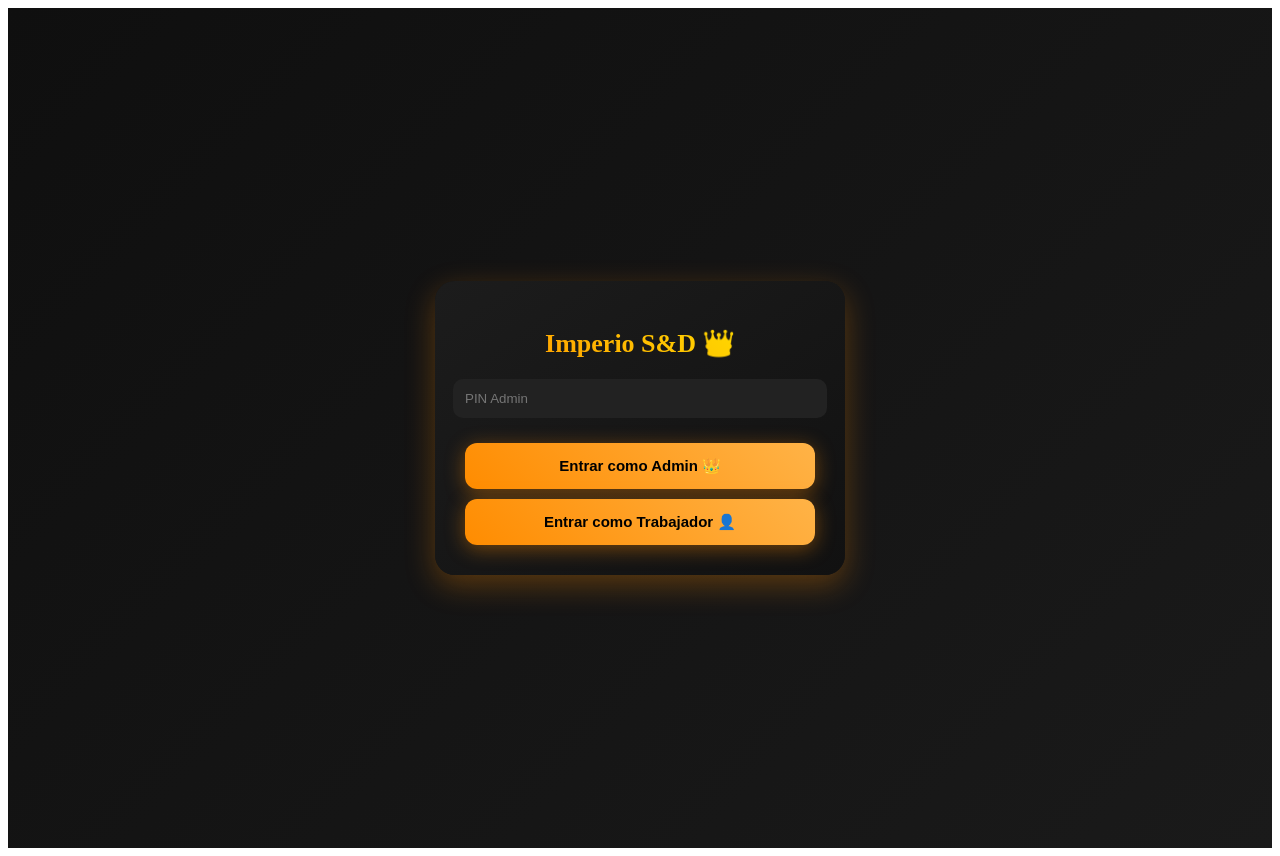
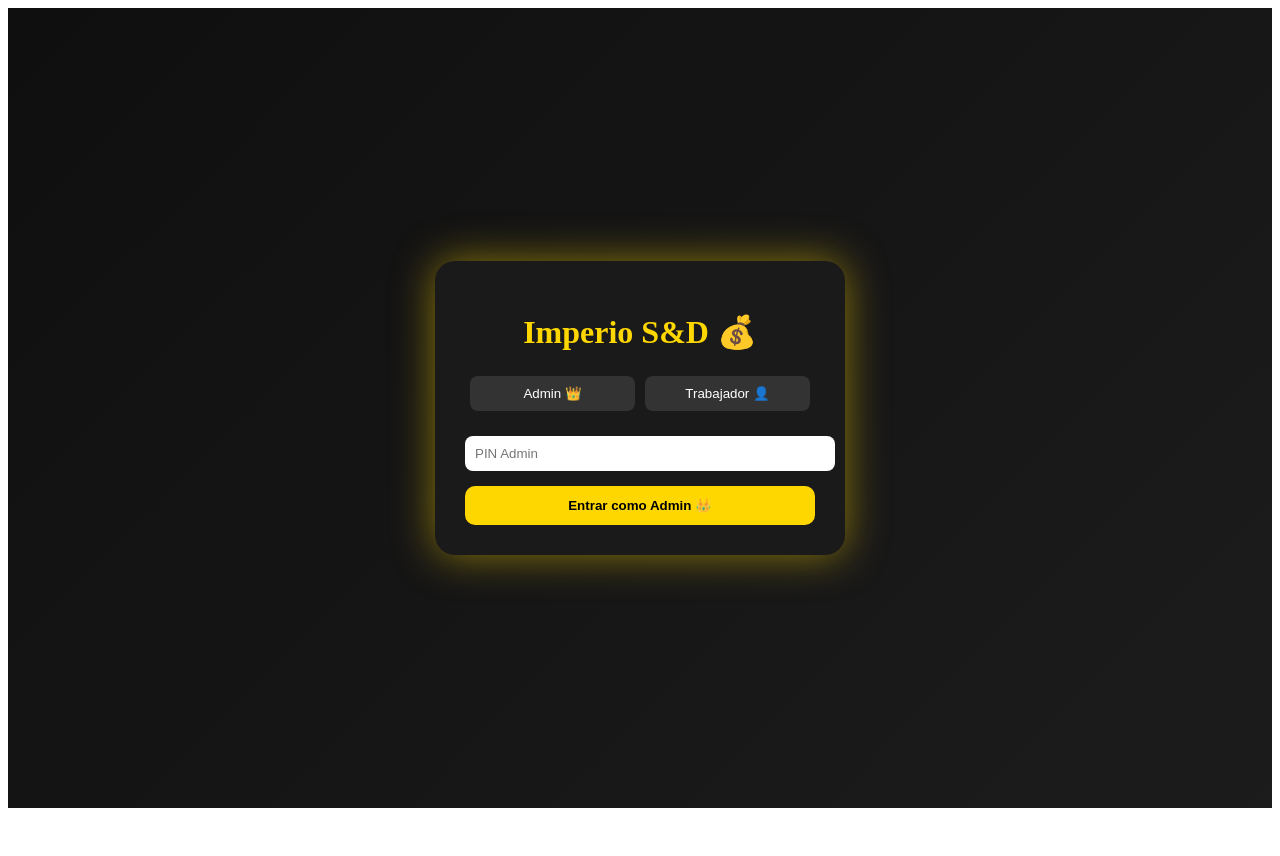
Before and after one commit to trprince81/Rey-Control, a Next.js app: page /login in a window 1280 px wide. After the commit the page ends 816 px from the top, so only its background shows below. Built offline with nearby package versions, Linux system fonts and the light colour scheme; no server answers.

Commit message:
login.js

```diff
--- a/pages/login.js
+++ b/pages/login.js
@@ -1,44 +1,100 @@
+import { useState } from "react";
 import { useRouter } from "next/router";
-import { useState } from "react";
+import { supabase } from "../lib/supabase";
 
 export default function Login() {
   const router = useRouter();
-  const [pin, setPin] = useState("");
 
-  const ADMIN_PIN = "caro13"; //
+  const [modo, setModo] = useState("admin");
+  const [pinAdmin, setPinAdmin] = useState("");
+  const [nombre, setNombre] = useState("");
+  const [pinTrabajador, setPinTrabajador] = useState("");
 
-  function handleLogin(role) {
-    if (role === "admin") {
-      if (pin.trim() === ADMIN_PIN) {
+  async function entrarAdmin() {
+    if (pinAdmin === "carolynsd") {
       router.push("/admin");
     } else {
-        alert("PIN incorrecto");
+      alert("PIN incorrecto ❌");
     }
-    } else {
+  }
+
+  async function entrarTrabajador() {
+    if (!nombre || !pinTrabajador) {
+      alert("Completa todos los campos");
+      return;
+    }
+
+    const { data, error } = await supabase
+      .from("trabajadores")
+      .select("*")
+      .eq("nombre", nombre)
+      .eq("pin", pinTrabajador)
+      .single();
+
+    if (error || !data) {
+      alert("Nombre o PIN incorrecto ❌");
+      return;
+    }
+
+    localStorage.setItem("trabajador_id", data.id);
+    localStorage.setItem("trabajador_nombre", data.nombre);
+
     router.push("/trabajador");
-    }
   }
 
   return (
     <div style={styles.container}>
       <div style={styles.card}>
-        <h1 style={styles.title}>Imperio S&D 👑</h1>
+        <h1 style={styles.title}>Imperio S&D 💰</h1>
+
+        <div style={styles.switch}>
+          <button onClick={() => setModo("admin")} style={styles.tab}>
+            Admin 👑
+          </button>
+          <button onClick={() => setModo("trabajador")} style={styles.tab}>
+            Trabajador 👤
+          </button>
+        </div>
+
+        {modo === "admin" && (
+          <>
+            <input
+              type="password"
+              placeholder="PIN Admin"
+              value={pinAdmin}
+              onChange={(e) => setPinAdmin(e.target.value)}
+              style={styles.input}
+            />
+
+            <button onClick={entrarAdmin} style={styles.button}>
+              Entrar como Admin 👑
+            </button>
+          </>
+        )}
+
+        {modo === "trabajador" && (
+          <>
+            <input
+              type="text"
+              placeholder="Nombre"
+              value={nombre}
+              onChange={(e) => setNombre(e.target.value)}
+              style={styles.input}
+            />
 
             <input
               type="password"
-          placeholder="PIN Admin"
-          value={pin}
-          onChange={(e) => setPin(e.target.value)}
+              placeholder="PIN"
+              value={pinTrabajador}
+              onChange={(e) => setPinTrabajador(e.target.value)}
               style={styles.input}
             />
 
-        <button style={styles.button} onClick={() => handleLogin("admin")}>
-          Entrar como Admin 👑
-        </button>
-
-        <button style={styles.button} onClick={() => handleLogin("trabajador")}>
+            <button onClick={entrarTrabajador} style={styles.button}>
               Entrar como Trabajador 👤
             </button>
+          </>
+        )}
       </div>
     </div>
   );
@@ -47,56 +103,52 @@ export default function Login() {
 const styles = {
   container: {
     minHeight: "100vh",
-    background: "linear-gradient(135deg, #0f0f0f, #1a1a1a)",
     display: "flex",
     justifyContent: "center",
     alignItems: "center",
-    padding: "20px",
+    background: "linear-gradient(135deg,#0f0f0f,#1c1c1c)",
   },
-
   card: {
-    background: "linear-gradient(145deg, #1c1c1c, #111)",
-    padding: "30px",
-    borderRadius: "20px",
+    background: "#1a1a1a",
+    padding: 30,
+    borderRadius: 20,
+    width: 350,
+    textAlign: "center",
+    boxShadow: "0 0 40px rgba(255,215,0,0.5)",
+  },
+  title: {
+    color: "gold",
+    marginBottom: 20,
+  },
+  switch: {
+    display: "flex",
+    justifyContent: "space-between",
+    marginBottom: 20,
+  },
+  tab: {
+    flex: 1,
+    margin: 5,
+    padding: 10,
+    background: "#333",
+    color: "white",
+    border: "none",
+    borderRadius: 8,
+    cursor: "pointer",
+  },
+  input: {
     width: "100%",
-    maxWidth: "350px",
-    boxShadow: "0 10px 30px rgba(255, 140, 0, 0.3)",
-    display: "flex",
-    flexDirection: "column",
-    alignItems: "center",
+    padding: 10,
+    marginBottom: 15,
+    borderRadius: 8,
+    border: "none",
   },
-
-  title: {
-    fontSize: "26px",
-    marginBottom: "20px",
-    background: "linear-gradient(45deg, orange, gold)",
-    WebkitBackgroundClip: "text",
-    WebkitTextFillColor: "transparent",
+  button: {
+    width: "100%",
+    padding: 12,
+    background: "gold",
+    border: "none",
+    borderRadius: 10,
+    cursor: "pointer",
     fontWeight: "bold",
   },
-
-  input: {
-    width: "100%",
-    padding: "12px",
-    marginBottom: "15px",
-    borderRadius: "10px",
-    border: "none",
-    outline: "none",
-    backgroundColor: "#222",
-    color: "white",
-  },
-
-  button: {
-    width: "100%",
-    padding: "14px",
-    marginTop: "10px",
-    borderRadius: "12px",
-    border: "none",
-    fontWeight: "bold",
-    fontSize: "15px",
-    cursor: "pointer",
-    background: "linear-gradient(45deg, #ff8c00, #ffb347)",
-    color: "black",
-    boxShadow: "0 4px 20px rgba(255,140,0,0.4)",
-  },
 };
```
Lines whose indentation alone changed are shown as unchanged.
